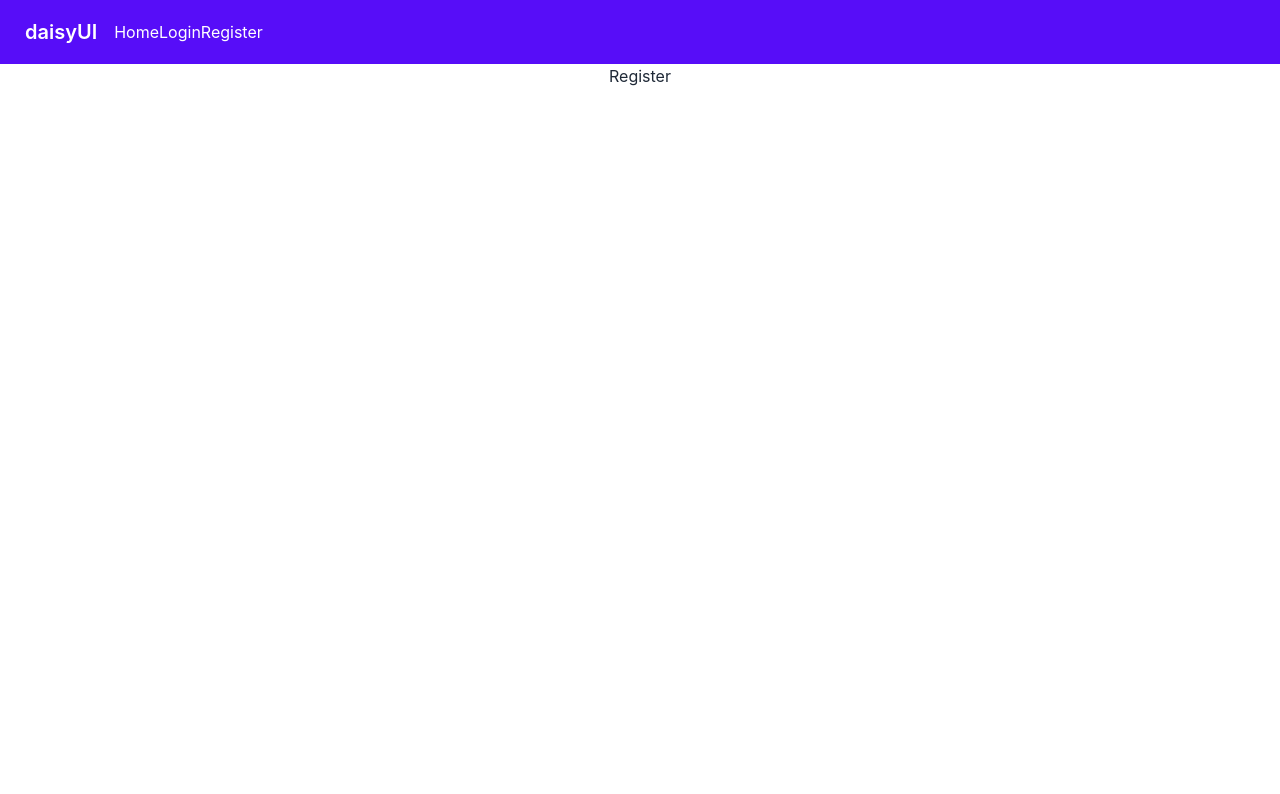
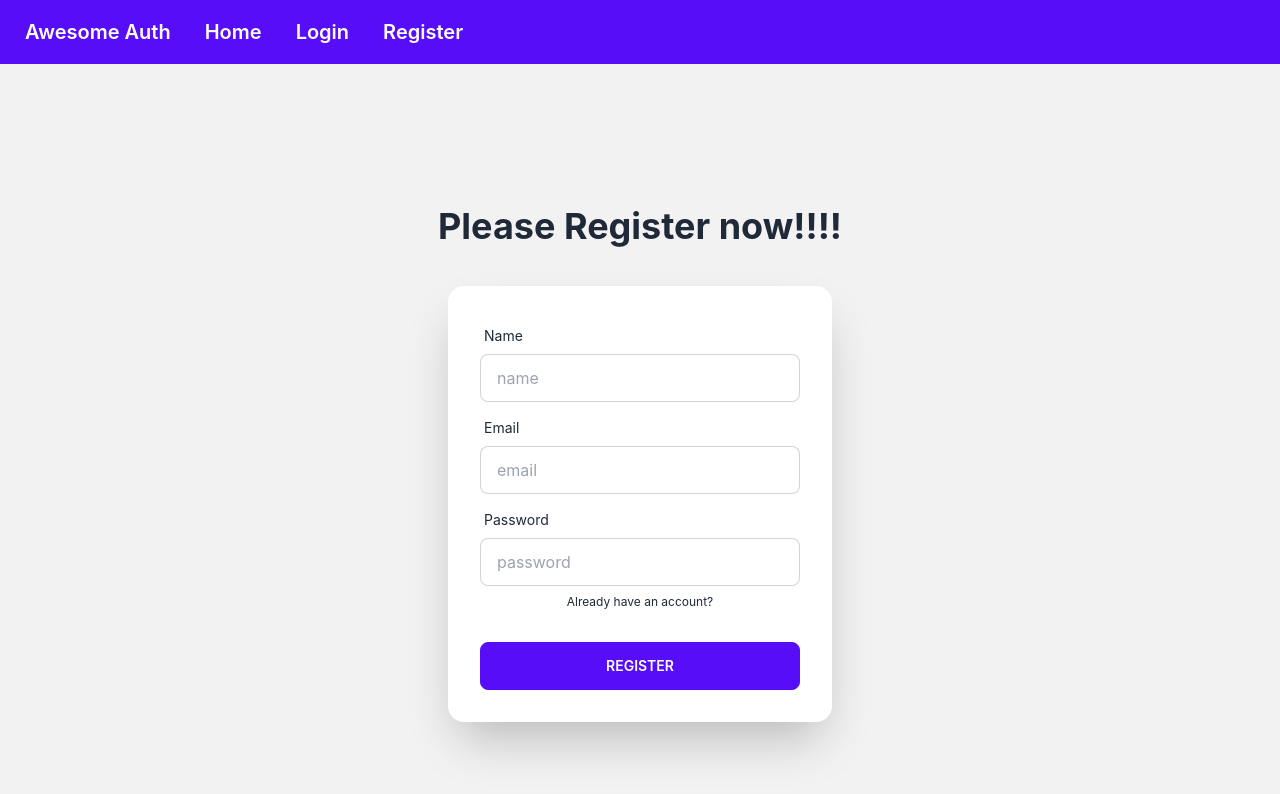
Before and after one commit to mahmud035/58-auth-router-context-app-batch-06, a React (Create React App) app: page /register in a window 1280 px wide. Shown: the top 794 px of the page. Built offline with nearby package versions, Linux system fonts and the light colour scheme.

Commit message:
58-2 Create Login and Registration Form using Daisy UI

```diff
--- a/src/Components/Header/Header.js
+++ b/src/Components/Header/Header.js
@@ -5,10 +5,18 @@
   return (
     <div>
       <div className="navbar bg-primary text-primary-content">
-        <NavLink className="btn btn-ghost normal-case text-xl">daisyUI</NavLink>
-        <NavLink to="/">Home</NavLink>
-        <NavLink to="/login">Login</NavLink>
-        <NavLink to="register">Register</NavLink>
+        <NavLink to="/" className="btn btn-ghost normal-case text-xl">
+          Awesome Auth
+        </NavLink>
+        <NavLink to="/" className="btn btn-ghost normal-case text-xl">
+          Home
+        </NavLink>
+        <NavLink to="/login" className="btn btn-ghost normal-case text-xl">
+          Login
+        </NavLink>
+        <NavLink to="register" className="btn btn-ghost normal-case text-xl">
+          Register
+        </NavLink>
       </div>
     </div>
   );
--- a/src/Components/Login/Login.js
+++ b/src/Components/Login/Login.js
@@ -1,9 +1,65 @@
 import React from 'react';
+import { Link } from 'react-router-dom';
 
 const Login = () => {
+  const handleSubmit = (e) => {
+    e.preventDefault();
+
+    const form = e.target;
+    const email = form.email.value;
+    const password = form.password.value;
+    console.log(email, password);
+  };
+
   return (
     <div>
-      <h1>Login</h1>
+      <div className="hero min-h-screen bg-base-200">
+        <div className="hero-content flex-col ">
+          <div className="text-center lg:text-left">
+            <h1 className="text-4xl font-bold text-center pb-6">
+              Please Login now!!!!!!!
+            </h1>
+          </div>
+          <div className="card flex-shrink-0 w-full max-w-sm shadow-2xl bg-base-100">
+            <form onSubmit={handleSubmit} className="card-body">
+              <div className="form-control">
+                <label className="label">
+                  <span className="label-text">Email</span>
+                </label>
+                <input
+                  type="email"
+                  name="email"
+                  placeholder="email"
+                  className="input input-bordered"
+                  required
+                />
+              </div>
+              <div className="form-control">
+                <label className="label">
+                  <span className="label-text">Password</span>
+                </label>
+                <input
+                  type="password"
+                  name="password"
+                  placeholder="password"
+                  className="input input-bordered"
+                  required
+                />
+                <label className="label">
+                  <Link href="#" className="label-text-alt link link-hover">
+                    Forgot password?
+                  </Link>
+                </label>
+              </div>
+              <div className="form-control mt-6">
+                <button type="submit" className="btn btn-primary">
+                  Login
+                </button>
+              </div>
+            </form>
+          </div>
+        </div>
+      </div>
     </div>
   );
 };
--- a/src/Components/Register/Register.js
+++ b/src/Components/Register/Register.js
@@ -1,9 +1,76 @@
 import React from 'react';
+import { Link } from 'react-router-dom';
 
 const Register = () => {
+  const handleSubmit = (e) => {
+    e.preventDefault();
+
+    const form = e.target;
+    const name = form.name.value;
+    const email = form.email.value;
+    const password = form.password.value;
+    console.log(name, email, password);
+  };
+
   return (
     <div>
-      <h1>Register</h1>
+      <div className="hero min-h-screen bg-base-200">
+        <div className="hero-content flex-col ">
+          <div className="text-center lg:text-left">
+            <h1 className="text-4xl font-bold text-center pb-6">
+              Please Register now!!!!
+            </h1>
+          </div>
+          <div className="card flex-shrink-0 w-full max-w-sm shadow-2xl bg-base-100">
+            <form onSubmit={handleSubmit} className="card-body">
+              <div className="form-control">
+                <label className="label">
+                  <span className="label-text">Name</span>
+                </label>
+                <input
+                  type="text"
+                  name="name"
+                  placeholder="name"
+                  className="input input-bordered"
+                  required
+                />
+              </div>
+              <div className="form-control">
+                <label className="label">
+                  <span className="label-text">Email</span>
+                </label>
+                <input
+                  type="email"
+                  name="email"
+                  placeholder="email"
+                  className="input input-bordered"
+                  required
+                />
+              </div>
+              <div className="form-control">
+                <label className="label">
+                  <span className="label-text">Password</span>
+                </label>
+                <input
+                  type="password"
+                  name="password"
+                  placeholder="password"
+                  className="input input-bordered"
+                  required
+                />
+              </div>
+              <Link to="/login" className="label-text-alt link link-hover">
+                Already have an account?
+              </Link>
+              <div className="form-control mt-6">
+                <button type="submit" className="btn btn-primary">
+                  Register
+                </button>
+              </div>
+            </form>
+          </div>
+        </div>
+      </div>
     </div>
   );
 };
```
